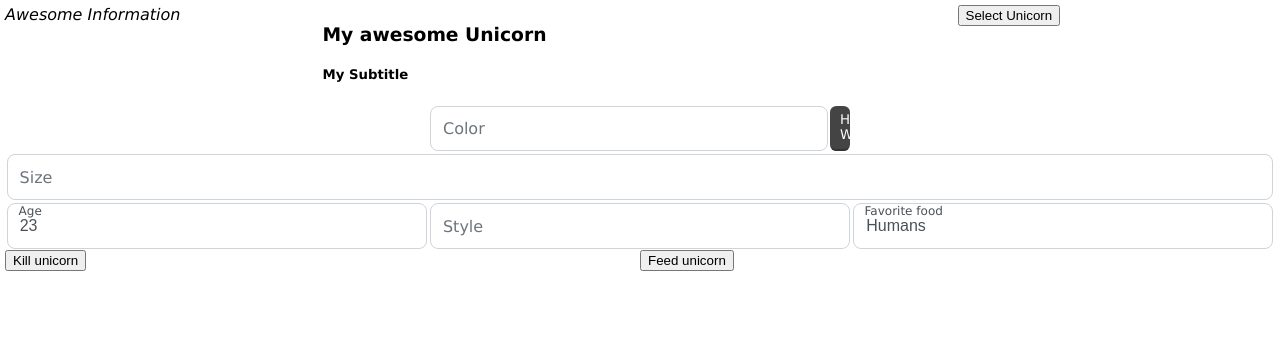
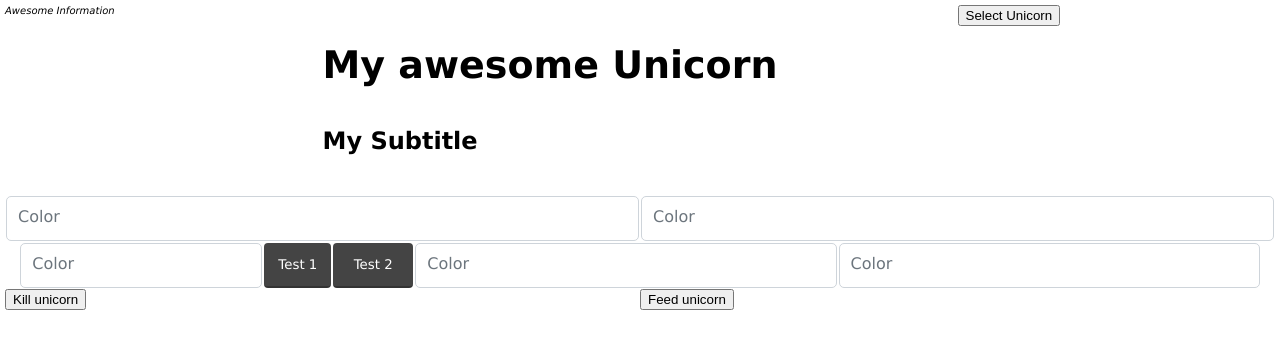
Before and after one commit to Gabbarowski/vue-template-crafter, a Vue app: page / in a window 1280 px wide. Shown: the top 348 px of the page. Built offline with nearby package versions, Linux system fonts and the light colour scheme.

Commit message:
Styling changes

```diff
--- a/src/App.vue
+++ b/src/App.vue
@@ -1,27 +1,35 @@
 <script setup lang="ts">
+
 import CrafterTemplate from "./components/TemplateBoard/CrafterTemplate.vue";
 import {Crafter} from "./components/TemplateBoard/Crafter.ts";
 import {useTemplateCrafterStore} from "./components/templateCrafterStore.ts";
-import {Button} from "./components/Button/Button.ts";
+
+const templateStore = useTemplateCrafterStore()
+/*templateStore.styleSetting.cssDefaultClass.button = "button button-primary"
+templateStore.styleSetting.cssDefaultClass.input = "form-control"*/
 
 const crafterStore = useTemplateCrafterStore();
 const crafter = new Crafter()
 crafter.addHeader("My awesome Unicorn", "h3")
 crafter.addHeader("My Subtitle", "h5")
-const newBtn = crafter.addInput("Color", "")
-    .addButton("Hallo Welt")
-newBtn.flexSize.setMaxWidth("20px", "20px", "20px")
-crafterStore.savePreset<Button>("MyButton");
+const input1 = crafter.addInput("Color", "")
+input1.flexSize.setWidth("50%","50%","50%")
+const input2 = crafter.addInput("Color", "")
+input2.flexSize.setWidth("50%","50%","50%")
+const input3 = crafter.addInput("Color", "")
+input3.addButton("Test 1")
+crafter.addButton("Test 2")
+input3.flexSize.setMaxWidth("50%","50%","50%")
+input3.flexSize.setWidth(null,null,null)
+ crafter.addInput("Color", "")
+ crafter.addInput("Color", "")
 
-const cloneBtn = crafterStore.getPreset("MyButton") as Button
-crafter.addInput("Size", "").flexSize.setWidth("100%", "100%", "100%")
-crafter.addInput("Age", 23)
-crafter.addInput("Style", "")
-crafter.addInput("Favorite food", "Humans")
+
+
 </script>
 
 <template>
-  <div>
+  <div class="beg">
     <CrafterTemplate :crafter="crafter" />
   </div>
 </template>
--- a/src/components/Button/ButtonTemplate.vue
+++ b/src/components/Button/ButtonTemplate.vue
@@ -1,16 +1,21 @@
 <template>
+  <div v-if="!buttonItem">IS NOT SET</div>
   <button v-if="buttonItem" :class="buttonItem.cssClasses.toString()" :style="buttonItem.flexSize.inlineStyleCode.value">
     {{ buttonItem.label }}
   </button>
 </template>
 
 <script setup lang="ts">
-
 import {PropType} from "vue";
 import {Button} from "./Button.ts";
+import {Input} from "../Input/Input.ts";
 
 const props = defineProps({
-  buttonItem: Object as PropType<Button>
+  buttonItem: Object as PropType<Button>,
+  parentElement: {
+    type: Object as PropType<Input>,
+    default: null
+  }
 })
 
 </script>
--- a/src/components/Input/Input.ts
+++ b/src/components/Input/Input.ts
@@ -3,7 +3,7 @@ import {Label} from "../Label/Label.ts";
 import {CssClassManager} from "../Utility/CssClassManager.ts";
 import {useTemplateCrafterStore} from "../templateCrafterStore.ts";
 import {FlexSizeManager} from "../Utility/FlexSizeManager.ts";
-import {PropType, reactive} from "vue";
+import {reactive} from "vue";
 import {Button} from "../Button/Button.ts";
 import {BodyTemplateItem} from "../Utility/Interfaces.ts";
 
--- a/src/components/Input/InputTemplate.vue
+++ b/src/components/Input/InputTemplate.vue
@@ -1,6 +1,6 @@
 <template>
   <div class="c-input-wrapper" v-if="inputItem"  :style="inputItem.flexSize.inlineStyleCode.value">
-    <div  class="c-form-floating">
+    <div class="c-form-floating">
       <input class="c-form-control"
             :class="inputItem.cssClasses.toString()"
              :id="inputItem.uuid"
@@ -11,7 +11,7 @@
       <LabelTemplate :label-item="inputItem.label" :for="inputItem.uuid" />
     </div>
     <template v-for="button of inputItem.actionButtons">
-      <ButtonTemplate :button-item="button" />
+      <ButtonTemplate :button-item="button" :parent-element="inputItem" />
     </template>
   </div>
 </template>
--- a/src/components/TemplateBoard/Crafter.ts
+++ b/src/components/TemplateBoard/Crafter.ts
@@ -4,12 +4,14 @@ import {Input} from "../Input/Input.ts";
 import {CssClassManager} from "../Utility/CssClassManager.ts";
 import {useTemplateCrafterStore} from "../templateCrafterStore.ts";
 import {Label} from "../Label/Label.ts";
+import {Button} from "../Button/Button.ts";
+import {reactive} from "vue";
 
 export class Crafter {
     uuid = v4()
     cssClass = new CssClassManager()
     headerItems = [] as Header[]
-    bodyItems = [] as (Input|Label)[]
+    bodyItems = reactive<(Input|Label|Button)[]>([])
 
 
     addHeader(topic: string, headerTag: HeaderTag = "h3") {
@@ -21,10 +23,18 @@ export class Crafter {
     }
 
     addInput(label: string, preValue: number|string) {
-        const input = new Input(label);
+        const input = reactive(new Input(label));
         input.setValue(preValue)
         this.bodyItems.push(input)
         return input
     }
 
+    addButton(label: string) {
+        const button = reactive(new Button(label))
+        this.bodyItems.push(button)
+        console.log(label)
+        return button
+    }
+
+
 }
--- a/src/components/TemplateBoard/CrafterTemplate.vue
+++ b/src/components/TemplateBoard/CrafterTemplate.vue
@@ -14,9 +14,11 @@
     </div>
   </div>
   <div class="c-template-wrapper-body" v-if="crafter">
-
     <template v-for="bodyItem of crafter.bodyItems" :key="bodyItem.uuid">
       <InputTemplate v-if="Input.name === bodyItem.constructor.name"  :input-item="bodyItem" />
+      <div v-if="Button.name === bodyItem.constructor.name" >
+        <ButtonTemplate :buttonItem="bodyItem" />
+      </div>
     </template>
   </div>
   <div class="c-template-wrapper-footer">
@@ -35,6 +37,8 @@ import { Crafter} from "./Crafter.ts";
 import InputTemplate from "../Input/InputTemplate.vue";
 import {Input} from "../Input/Input.ts";
 import HeaderTemplate from "../Header/HeaderTemplate.vue";
+import ButtonTemplate from "../Button/ButtonTemplate.vue";
+import {Button} from "../Button/Button.ts";
 
 const props = defineProps({
   crafter: Object as PropType<Crafter>
--- a/src/components/Utility/FlexSizeManager.ts
+++ b/src/components/Utility/FlexSizeManager.ts
@@ -86,7 +86,6 @@ export class FlexSizeManager {
         if (size > breakPoints.tablet) {
             widthValue = this.desktopWidth
         }
-        console.log(this.inlineStyleCode)
         this.inlineStyleCode.value += "flex-basis: " + widthValue + "; " + "width: " + widthValue + ";"
     }
 
--- a/src/style.scss
+++ b/src/style.scss
@@ -1,9 +1,41 @@
+html {
+  font-size: 62.5%;
+}
+
+
+
+h1 {
+  font-size: 4.8rem;
+}
+
+h2 {
+  font-size: 4.2rem;
+}
+
+h3 {
+  font-size: 3.8rem;
+}
+
+h4 {
+  font-size: 3.1rem;
+}
+
+h5 {
+  font-size: 2.4rem;
+}
+//@mixin responsive-font-size ($fs-min, $vw, $fs-max) {
+//  font-size: clamp(#{$fs-min, #{$vw}, #{$fs-max}
+//  });
+//}
 body {
   width: 100%;
   padding: 5px;
   margin: 0px;
   font-family: Verdana, serif;
   box-sizing: border-box;
+  //@include responsive-font-size(1.8rem, 3vw, 4.8rem);
+
+
 }
 
 .c-template-wrapper-header {
@@ -21,6 +53,15 @@ body {
   flex-wrap: wrap;
 }
 
+.c-template-wrapper-body {
+  > div,
+  > button
+  {
+    padding: 0.1rem;
+  }
+
+}
+
 .c-template-wrapper-footer {
   display: grid;
   grid-template-columns: 50% 50%
@@ -29,8 +70,7 @@ body {
 .c-input-wrapper {
   display: flex;
   box-sizing: border-box;
-  gap: 0.1rem;
-  padding: 0.1rem;
+  gap: 0.2rem;
 }
 
 @media (max-width: 576px) {
@@ -95,14 +135,15 @@ body {
 .c-form-floating {
   position: relative;
   width: 100%;
-  border-radius: .5rem;
+  border-radius: 0.8rem;
+  font-size: 1.6rem;
 }
 
 /* Stile für das Input-Feld */
 .c-form-floating .c-form-control {
   width: 100%;
-  padding: 0.8rem 0.75rem;
-  font-size: 1rem;
+  padding: 1.25rem 1rem;
+  font-size: 1.6rem;
   color: #495057;
   background-color: #fff;
   background-clip: padding-box;
@@ -125,7 +166,8 @@ body {
   top: 0;
   left: 0;
   height: 100%;
-  padding: 0.8rem 0.75rem;
+  padding: 1rem 1.1rem;
+  font-size: 1.6rem;
   pointer-events: none;
   border: 1px solid transparent;
   transition: all 0.1s ease-in-out;
@@ -136,7 +178,7 @@ body {
 /* Floating-Effekt bei Fokussierung oder Eingabe */
 .c-form-floating .c-form-control:focus ~ label,
 .c-form-floating .c-form-control:not(:placeholder-shown) ~ label {
-  transform: scale(0.75) translateY(-0.8rem) translateX(0.15rem);
+  transform: scale(0.7) translateY(-0.55rem) translateX(0.15rem);
   color: #495057;
 }
 
@@ -151,6 +193,11 @@ body {
   border-bottom: 2px solid rgba(0, 0, 0, 0.25);
   transition: 0.2s opacity;
   box-sizing: border-box;
+  height: 100%;
+}
+
+.h-100 {
+  height: 100%;
 }
 
 .c-button:hover,
```
